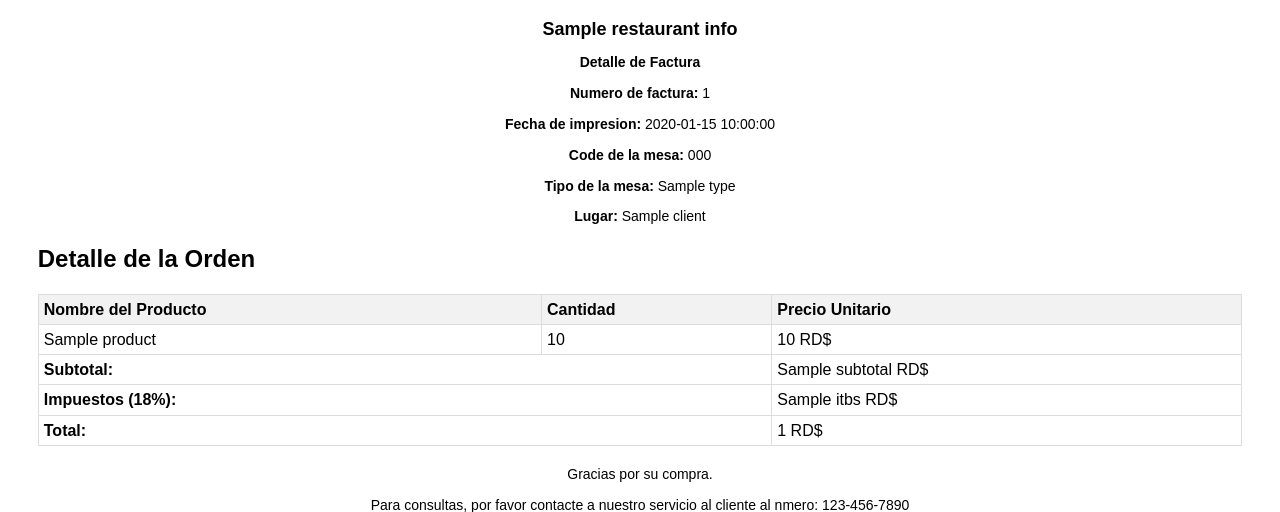
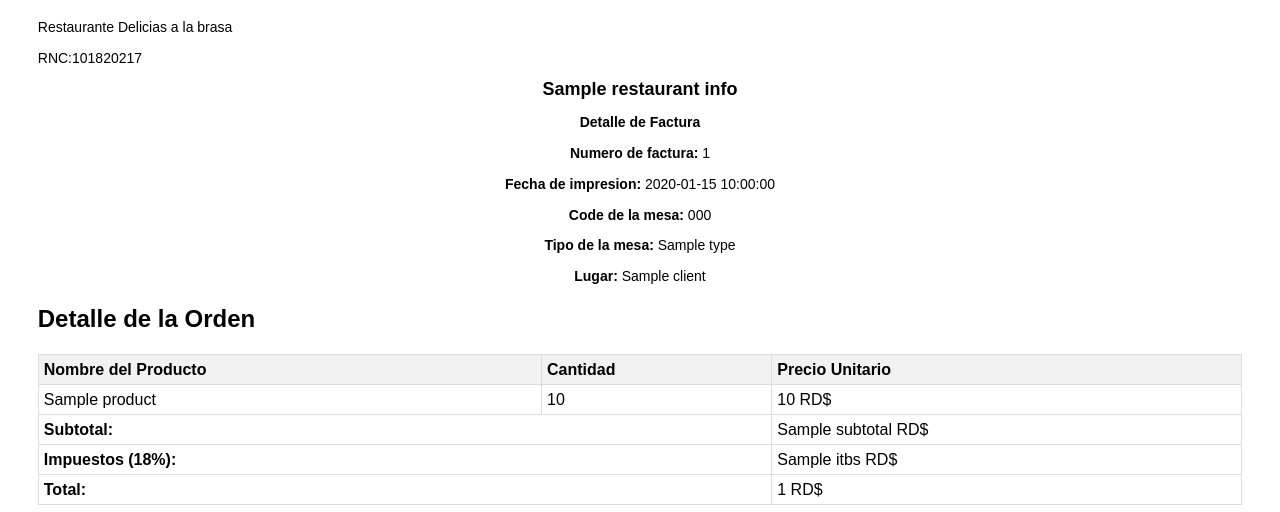
Before and after one commit to Darius20M/restaurantback, a Python web app: template templates/invoice_template.html in a window 1280 px wide. Shown: the top 512 px of the page. Run offline with Jinja, Linux system fonts and the light colour scheme; the template is opened without the code that fills it: most values are stand-ins (such as "Sample title", 1, 10 or a date in 2020).

Commit message:
Update invoice_template.html

```diff
--- a/templates/invoice_template.html
+++ b/templates/invoice_template.html
@@ -2,6 +2,8 @@
 <html>
 <head>
     <title>Detalle de Factura</title>
+    <p>Restaurante Delicias a la brasa</p>
+    <p>RNC:101820217</p>
     <style>
         /* Estilos CSS para tu factura (personaliza según tus necesidades) */
         body {
@@ -98,7 +100,6 @@
     <div class="footer">
         <p>Gracias por su compra.</p>
         <p>Para consultas, por favor contacte a nuestro servicio al cliente al nmero: 123-456-7890</p>
-        <p>Restaurante Delicias a la brasa</p>
         <p>Calle del Restaurante, 123</p>
         <p>Telefono: 123-456-7890</p>
         <p>Email: restaurante@example.com</p>
```
